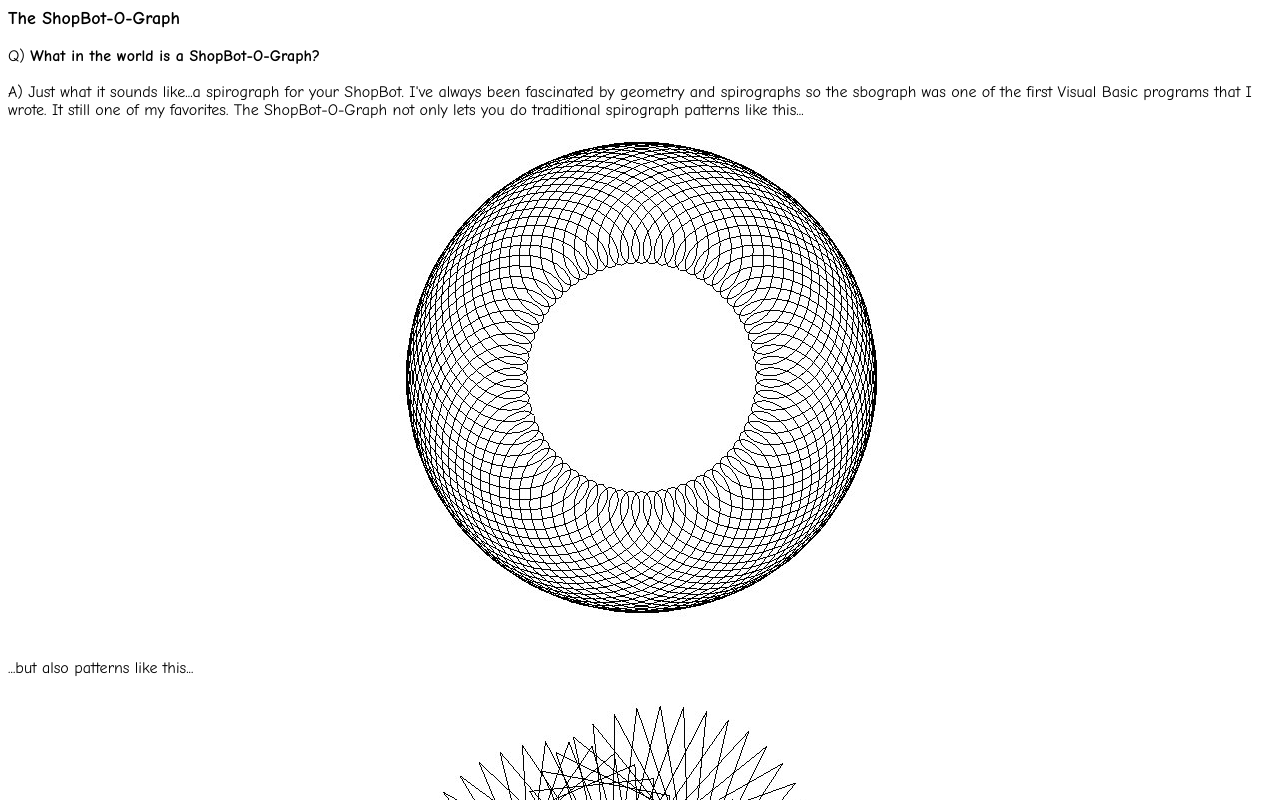
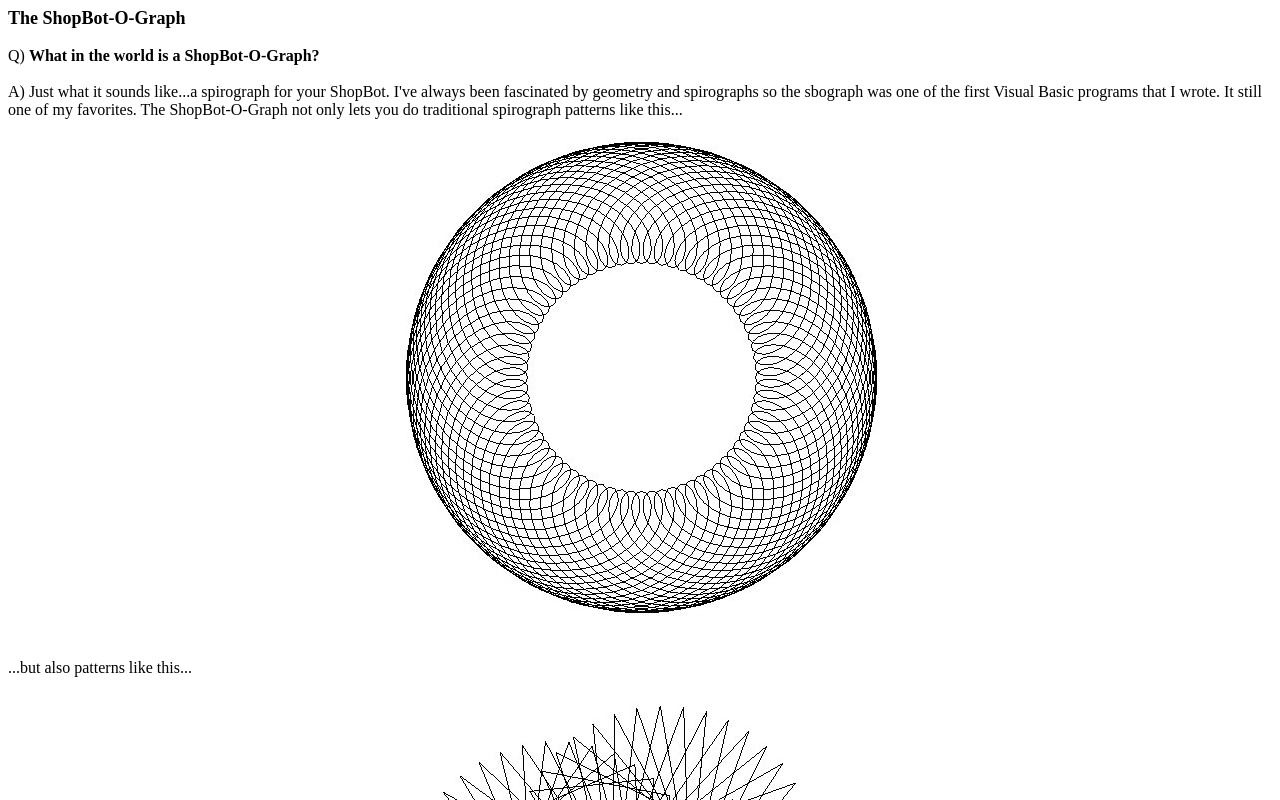
Before and after one commit to FabMo/Fabmo-Graph, a website: page instructions.html in a window 1280 px wide. Shown: the top 800 px of the page. Drawn offline with Linux system fonts and the light colour scheme.

Commit message:
formatting fix

```diff
--- a/instructions.html
+++ b/instructions.html
@@ -5,7 +5,7 @@
 </HEAD>
 <BODY background="../wdimages/weekdraw.gif">
 
-<font face="Comic Sans MS"><font size="+1"><b>The ShopBot-O-Graph</b></font>
+<font size="+1"><b>The ShopBot-O-Graph</b></font>
 <br><br>
 
 Q) <b>What in the world is a ShopBot-O-Graph?</b><br><br>
@@ -53,7 +53,7 @@
 
 
 
- </font>
+
 
 
 </BODY>
```
